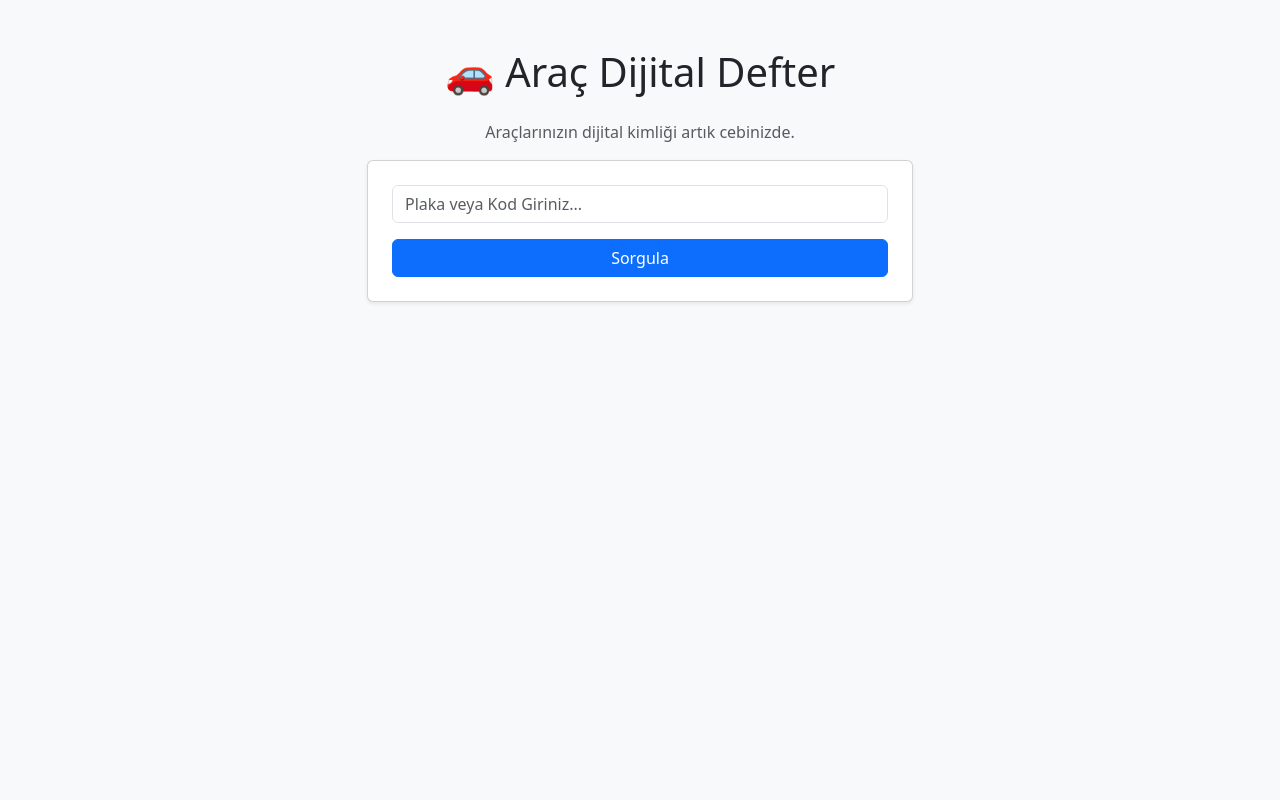
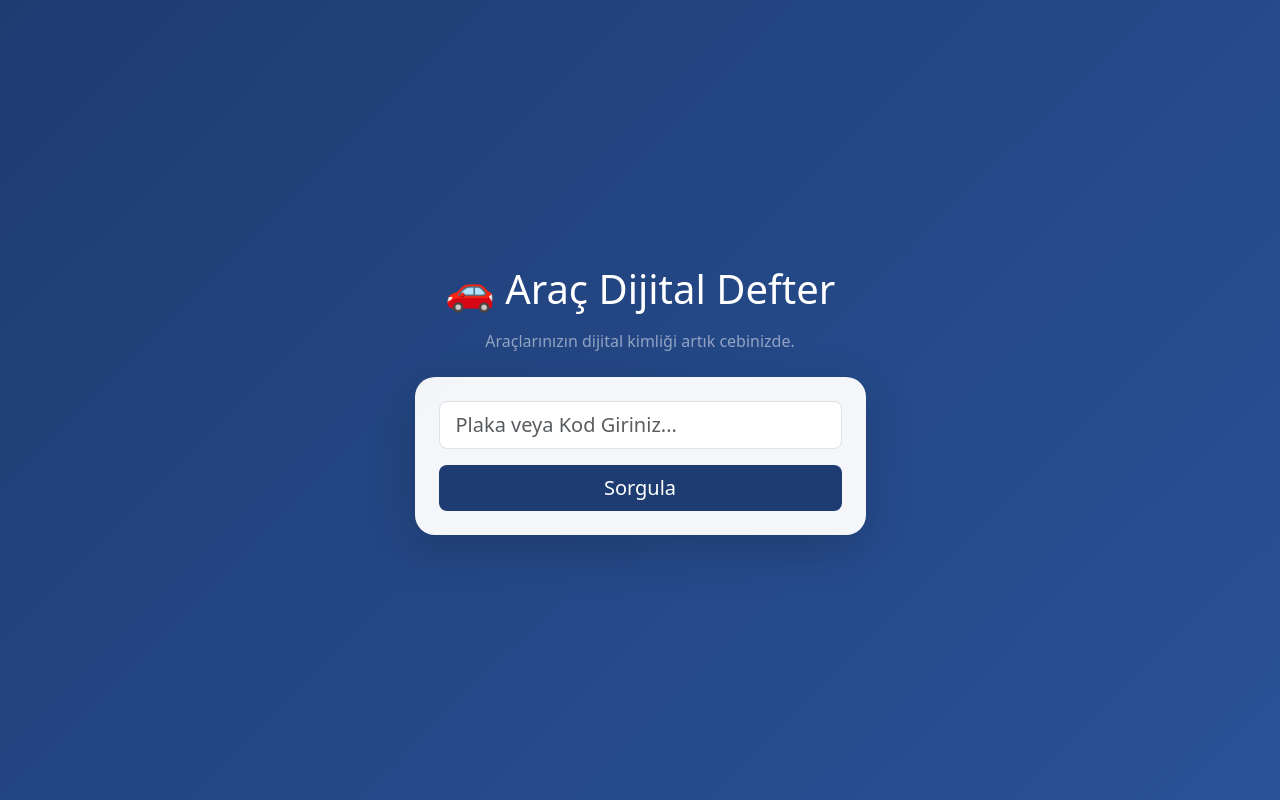
Before and after one commit to beyzoli44/oto-dijital-defter, a Django app: page / in a window 1280 px wide. Run offline with Django 5.2, Linux system fonts and the light colour scheme.

Commit message:
Modern mavi tema eklendi

```diff
--- a/records/templates/index.html
+++ b/records/templates/index.html
@@ -3,22 +3,29 @@
 <head>
     <meta charset="UTF-8">
     <title>Araç Dijital Defter</title>
-    <!-- Şıklık için Bootstrap ekliyoruz -->
     <link href="https://cdn.jsdelivr.net/npm/bootstrap@5.3.0/dist/css/bootstrap.min.css" rel="stylesheet">
+    <style>
+        body {
+            background: linear-gradient(135deg, #1e3c72 0%, #2a5298 100%);
+            display: flex; align-items: center; justify-content: center; height: 100vh; color: white;
+        }
+        .card { border-radius: 20px; border: none; background: rgba(255, 255, 255, 0.95); }
+        .btn-primary { background-color: #1e3c72; border: none; }
+        .btn-primary:hover { background-color: #162a4d; }
+    </style>
 </head>
-<body class="bg-light">
-    <div class="container mt-5">
+<body>
+    <div class="container">
         <div class="row justify-content-center">
-            <div class="col-md-6 text-center">
-                <h1 class="mb-4">🚗 Araç Dijital Defter</h1>
-                <p class="text-muted">Araçlarınızın dijital kimliği artık cebinizde.</p>
-
-                <div class="card p-4 shadow-sm">
+            <div class="col-md-5 text-center">
+                <h1 class="mb-3">🚗 Araç Dijital Defter</h1>
+                <p class="mb-4 text-white-50">Araçlarınızın dijital kimliği artık cebinizde.</p>
+                <div class="card p-4 shadow-lg">
                     <form action="/arac/" method="GET">
                         <div class="mb-3">
-                            <input type="text" name="plaka" class="form-control" placeholder="Plaka veya Kod Giriniz..." required>
+                            <input type="text" name="plaka" class="form-control form-control-lg" placeholder="Plaka veya Kod Giriniz..." required>
                         </div>
-                        <button type="submit" class="btn btn-primary w-100">Sorgula</button>
+                        <button type="submit" class="btn btn-primary btn-lg w-100">Sorgula</button>
                     </form>
                 </div>
             </div>
```
